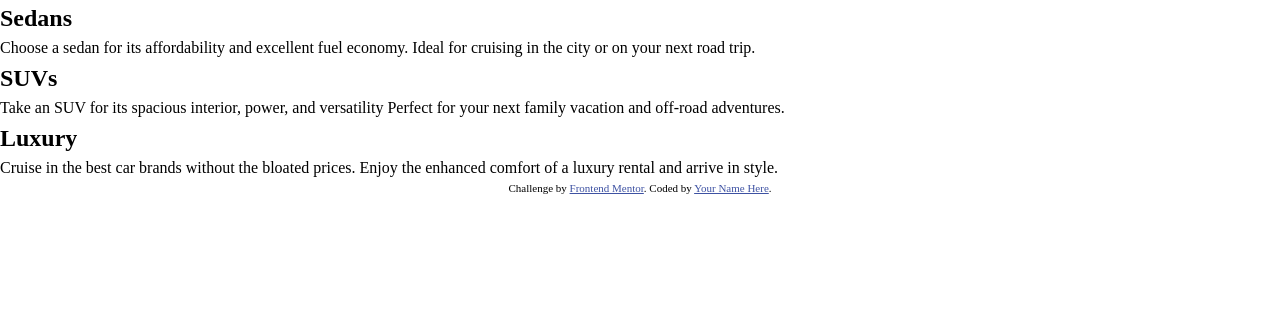
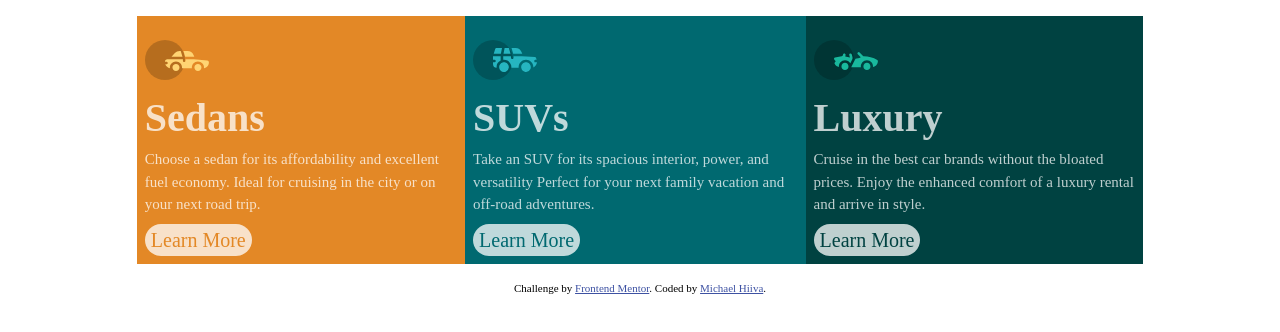
Before and after one commit to michaelhiiva/3-Column-Preview-Card-Component-Frontend-Mentor, a plain HTML site: page index.html in a window 1280 px wide. Drawn offline with Linux system fonts and the light colour scheme.

Commit message:
Finished Lines.

```diff
--- a/css/styles.css
+++ b/css/styles.css
@@ -1,5 +1,98 @@
+/*
+ * Font Families
+ */
+@import url('https://fonts.googleapis.com/css2?family=Big+Shoulders+Display:wght@700&family=Lexend+Deca:wght@400&display=swap');
+
+/*
+ * Root Configuration
+ */
+
+ :root {
+  --default-font-size: 0.938rem;
+  --first-font-family: 'Lexend Deca', sans-serif;
+  --secondary-font-family: 'Big Shoulders Display', cursive;
+  --primary-bright-orange: hsl(31, 77%, 52%);
+  --primary-dark-cyan: hsl(184, 100%, 22%);
+  --primary-very-dark-cyan: hsl(179, 100%, 13%);
+  /* paragraphs */
+  --neutral-transparent-white-p: hsla(0, 0%, 100%, 0.75);
+  /* background, headings and buttons */
+  --neutral-very-light-gray: hsl(0, 0%, 95%);
+  border: 0;
+}
+
+
+
+body {
+ /*
+ * Not for production use. Only use in smal projects
+ */
+ display: grid;
+ place-content: center;
+ font-size: var(--default-font-size);
+ color: var(--neutral-transparent-white-p);
+}
+
+.choices_block div {
+  max-width: 90%;
+  margin: 0rem auto;
+  padding: .5rem;
+}
+
+@media only screen and (min-width: 600px) {
+  .choices_block .row {
+    width: 100%;
+    display: flex;
+  }
+}
+
+.row .col h1 {
+  font-size: 2.5rem;
+}
+
+.choices_block__first {
+  background-color: var(--primary-bright-orange);
+}
+
+.choices_btn__learn-more-first {
+  color: var(--primary-bright-orange);
+}
+
+.choices_block__second {
+  background-color: var(--primary-dark-cyan);
+}
+
+.choices_btn__learn-more-second {
+  color: var(--primary-dark-cyan);
+}
+
+.choices_block__third {
+  background-color: var(--primary-very-dark-cyan);
+}
+
+.choices_btn__learn-more-third {
+  color: var(--primary-very-dark-cyan);
+}
+
+.choices__icon {
+  padding-top: 1rem;
+  padding-bottom: .5rem;
+}
+
+.choices_btn__learn-more {
+  margin-top: .5rem;
+  font-size: 1.25rem;
+  border: 0px;
+  border-radius: 1rem;
+  background-color: var(--neutral-transparent-white-p);
+}
+
+.choices_btn__learn-more:hover {
+  background-color: white;
+}
+
 /*
  * Default attribution styles which come with FrontEnd Mentor
  */
-.attribution { font-size: 11px; text-align: center; }
-.attribution a { color: hsl(228, 45%, 44%); }
+ .attribution { color: black; font-size: 11px; text-align: center; }
+ .attribution a { color: hsl(228, 45%, 44%); }
--- a/index.html
+++ b/index.html
@@ -18,27 +18,33 @@
 </head>
 <body>
 
-  <section class="choices__block">
+  <section class="choices_block">
     <div class="container">
      <div class="row">
-        <div class="col">
-          <h2>Sedans</h2>
+        <div class="col choices_block__first">
+          <img src="images/icon-sedans.svg" alt="Sedan Icon" class="choices__icon"/>
+          <h1>Sedans</h1>
           <p>Choose a sedan for its affordability and excellent fuel economy. Ideal for cruising in the city or on your next road trip.</p>
+          <button class="choices_btn__learn-more choices_btn__learn-more-first">Learn More</button>
         </div>
-        <div class="col">
-          <h2>SUVs</h2>
+        <div class="col choices_block__second">
+          <img class="choices__icon" src="images/icon-suvs.svg" alt="Suvs Icon"/>
+          <h1>SUVs</h1>
           <p>Take an SUV for its spacious interior, power, and versatility Perfect for your next family vacation and off-road adventures.</p>
+          <button class="choices_btn__learn-more choices_btn__learn-more-second">Learn More</button>
         </div>
-        <div class="col">
-          <h2>Luxury</h2>
+        <div class="col choices_block__third">
+          <img class="choices__icon" src="images/icon-luxury.svg" alt="Luxury Icon"/>
+          <h1>Luxury</h1>
           <p>Cruise in the best car brands without the bloated prices. Enjoy the enhanced comfort of a luxury rental and arrive in style.</p>
+          <button class="choices_btn__learn-more choices_btn__learn-more-third">Learn More</button>
         </div>
       </div>
     </div>
   </section>
   <div class="attribution">
     Challenge by <a href="https://www.frontendmentor.io?ref=challenge" target="_blank">Frontend Mentor</a>.
-    Coded by <a href="#">Your Name Here</a>.
+    Coded by <a href="github.com/michaelhiiva">Michael Hiiva</a>.
   </div>
 </body>
 </html>
```
